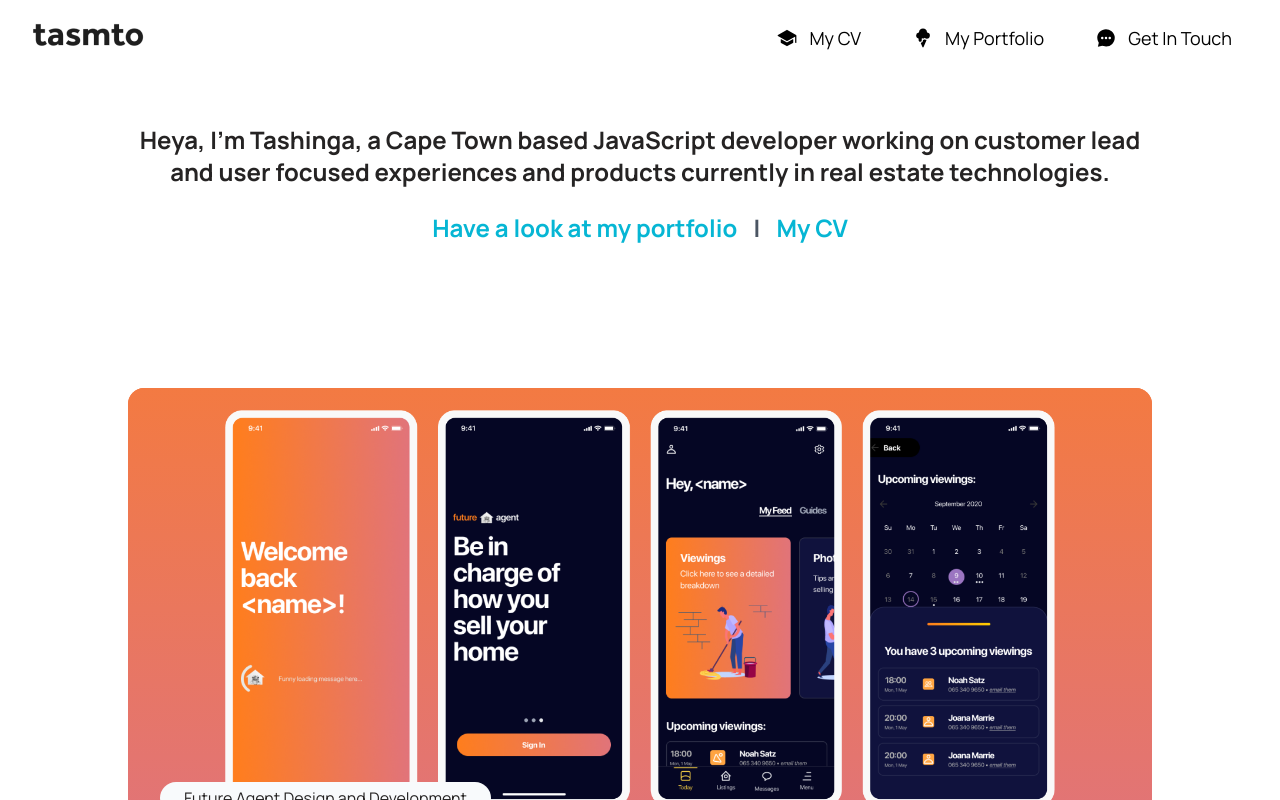
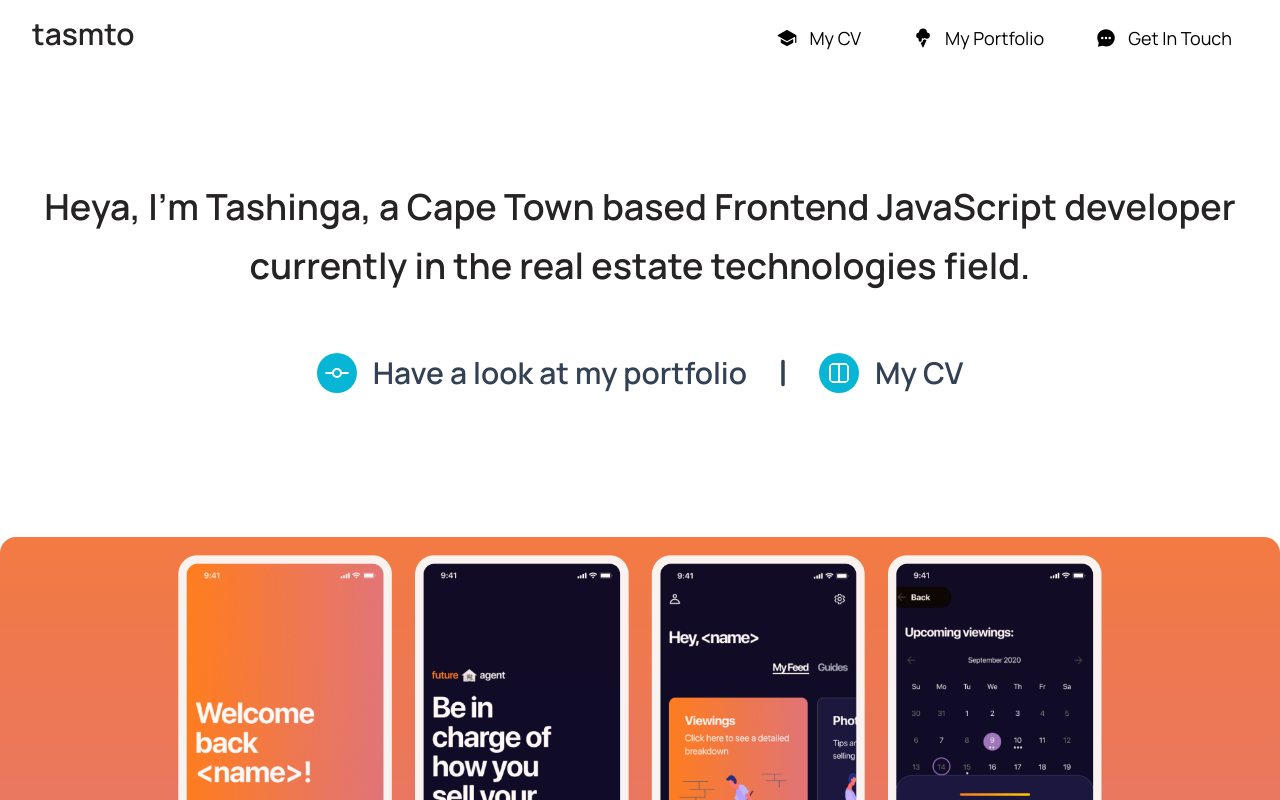
Before and after one commit to tasmto/portfolio, a React (Vite) app: page / in a window 1280 px wide. Shown: the top 800 px of the page. Built offline with nearby package versions, Linux system fonts and the light colour scheme.

Commit message:
animation

```diff
--- a/src/components/Navbar.tsx
+++ b/src/components/Navbar.tsx
@@ -1,4 +1,6 @@
 import React, { useState } from 'react';
+import { motion } from 'framer-motion';
+
 import LogoImage from '../assets/logo.png';
 import {
   IoSchool,
@@ -16,18 +18,32 @@ const Navbar = ({ sticky = true }) => {
    * @todo remove scrollbar on mobile menu
    */
 
+  const [logo, setLogo] = useState('tasmto');
+
   return (
-    <header
+    <motion.header
       className={`flex justify-between py-4  mx-4 sm:mx-8 2xl:mx-auto max-w-screen-2xl print:hidden ${
         sticky &&
         'sticky top-0 z-10 bg-slate-50/90 mx-0 sm:mx-0 px-4 sm:px-8 shadow pb-6'
       }`}
       style={{ backdropFilter: `${sticky && 'blur(5px)'} ` }}
+      transition={{ duration: 0.5, type: 'spring' }}
+      initial={{ opacity: 0, y: -5 }}
+      animate={{ opacity: [0, 1], y: [-5, 0] }}
     >
       <Link to='/'>
-        <h1>
-          <img src={LogoImage} alt='Tashinga Mtoko' />
-        </h1>
+        <motion.h1
+          className='text-3xl font-bold '
+          onMouseEnter={() => setLogo('tashinga mtoko')}
+          onMouseLeave={() => {
+            setLogo('');
+            setTimeout(() => {
+              setLogo('tasmto');
+            }, 0);
+          }}
+        >
+          {logo}
+        </motion.h1>
       </Link>
       <nav className='flex '>
         <button role='link' className='md:hidden' onClick={handleToggleMenu}>
@@ -97,7 +113,7 @@ const Navbar = ({ sticky = true }) => {
           </ul>
         </div>
       </nav>
-    </header>
+    </motion.header>
   );
 };
 
--- a/src/components/portfolio/PortfolioPieceCard.tsx
+++ b/src/components/portfolio/PortfolioPieceCard.tsx
@@ -58,9 +58,8 @@ const PortfolioPieceCard: React.FC<Props> = ({ data }) => {
 
   return (
     <motion.div
-      className='w-full h-full grid justify-items-center content-center relative'
+      className='w-full h-full grid justify-items-center content-center relative opacity-95 hover:opacity-100 transition-opacity '
       style={{
-        background: data.header.background || '#F9F9F9',
         transform: `skew(${pos[0] * 2}deg, ${pos[1] * 1.25}deg)`,
         transition: 'transform 250ms ease',
       }}
@@ -70,7 +69,7 @@ const PortfolioPieceCard: React.FC<Props> = ({ data }) => {
       onClick={handleClick}
     >
       <img
-        className='h-[90%] w-[90%] object-contain m-auto'
+        className='h-[85%] w-[85%] object-contain m-auto'
         src={data.header.url}
         alt=''
       />
--- a/src/pages/Home.tsx
+++ b/src/pages/Home.tsx
@@ -3,38 +3,104 @@ import { Link } from 'react-router-dom';
 import AboutExtract from '../components/AboutExtract';
 import PortfolioGrid from '../components/portfolio/PortfolioGrid';
 import { motion } from 'framer-motion';
+import { FiMinus, FiGitCommit, FiColumns } from 'react-icons/fi';
+import { useNavigate } from 'react-router-dom';
 
 const Home = () => {
+  const navigate = useNavigate();
+
   return (
-    <div className=' mx-4  sm:mx-8 lg:mx-auto max-w-screen-lg flex flex-col gap-[6rem]'>
-      <section className='text-center flex flex-col gap-6 pt-10 sm:py-12 '>
+    <div className=' mx-4  sm:mx-8 lg:mx-auto max-w-screen-xl flex flex-col gap-[6rem]'>
+      <section className='text-center flex flex-col gap-6 pt-14 sm:pt-[20vh] xl:pt-28 sm:pb-12 '>
         <motion.h1
-          className='text-2xl font-semibold'
-          transition={{ duration: 0.4 }}
-          initial={{ opacity: 0 }}
-          animate={{ opacity: [0, 1] }}
+          className='text-2xl font-semibold sm:text-3xl sm:leading-relaxed md:text-4xl md:leading-relaxed mb-6'
+          transition={{
+            duration: 0.75,
+            type: 'spring',
+            damping: 25,
+            stiffness: 50,
+          }}
+          initial={{ opacity: 0, y: -50 }}
+          animate={{ opacity: [0, 0.4, 1], y: [-50, 20, -10] }}
+          exit={{ opacity: 0, y: -50 }}
         >
-          Heya, I'm Tashinga, a Cape Town based JavaScript developer working on
-          customer lead and user focused experiences and products currently in
-          real estate technologies.
+          Heya, I'm Tashinga, a Cape Town based Frontend JavaScript developer
+          currently in the real estate technologies field.
         </motion.h1>
         <motion.h3
-          className='text-2xl font-semibold flex flex-wrap gap-4 justify-center'
-          transition={{ duration: 0.6 }}
+          className='text-3xl font-semibold flex flex-wrap gap-4 justify-center'
+          transition={{
+            duration: 0.6,
+            delay: 0.5,
+            type: 'spring',
+            damping: 25,
+            stiffness: 500,
+          }}
           initial={{ opacity: 0, y: 20 }}
-          animate={{ opacity: [0, 0, 1], y: [20, 20, 0] }}
+          animate={{ opacity: [0, 1], y: [20, 0] }}
         >
-          <Link to='/portfolio' className='text-cyan-500 hover:text-cyan-700'>
-            Have a look at my portfolio
-          </Link>
-          <span className='text-gray-600'>|</span>
-          <Link to='/resume' className='text-cyan-500 hover:text-cyan-700'>
-            My CV
-          </Link>
+          <motion.button
+            onClick={() => navigate('/portfolio')}
+            className='text-slate-700 hover:text-cyan-700 flex gap-4 items-center view-large'
+            transition={{
+              duration: 0.3,
+              delay: 0.5,
+              type: 'spring',
+              damping: 25,
+              stiffness: 500,
+            }}
+            initial={{ opacity: 0, y: 20 }}
+            animate={{ opacity: [0, 1], y: [20, 0] }}
+          >
+            <span>
+              <FiGitCommit className='w-10 h-10 bg-cyan-500 rounded-full text-white p-2' />
+            </span>
+            <span>Have a look at my portfolio</span>
+          </motion.button>
+
+          <motion.span
+            className='text-slate-700 '
+            transition={{
+              duration: 0.7,
+              delay: 1,
+              type: 'spring',
+              damping: 25,
+              stiffness: 500,
+            }}
+            initial={{ opacity: 0, rotate: 0 }}
+            animate={{ opacity: [0, 1], rotate: [0, 180, 270] }}
+          >
+            <FiMinus className='h-10 w-10 ' />
+          </motion.span>
+          <motion.button
+            onClick={() => navigate('/resume')}
+            className='text-slate-700 view-large hover:text-cyan-700 flex gap-4 items-center'
+            transition={{
+              duration: 0.9,
+              delay: 1.65,
+              type: 'spring',
+              damping: 25,
+              stiffness: 500,
+            }}
+            initial={{ opacity: 0, y: -20 }}
+            animate={{ opacity: [0, 1], y: [-20, 10, 0] }}
+          >
+            <span>
+              <FiColumns className='w-10 h-10 bg-cyan-500 rounded-full text-white p-2' />
+            </span>
+            <span>My CV</span>
+          </motion.button>
         </motion.h3>
       </section>
-      <PortfolioGrid />
-      <AboutExtract />
+      <motion.div
+        transition={{ duration: 2, delay: 2 }}
+        initial={{ opacity: 0, y: 100 }}
+        animate={{ opacity: [0, 1], y: [100, 0, 10, 0] }}
+      >
+        <PortfolioGrid />
+
+        <AboutExtract />
+      </motion.div>
     </div>
   );
 };
--- a/src/pages/PortfolioPiece.tsx
+++ b/src/pages/PortfolioPiece.tsx
@@ -11,7 +11,7 @@ const PortfolioPiece = () => {
   }, []);
   return (
     <>
-      <div className=' lg:mx-auto w-screen flex flex-col gap-[6rem]'>
+      <div className=' lg:mx-auto w-screen flex flex-col gap-[6rem] '>
         <div className=' overflow-hidden col-span-6 w-screen sm:h-[50vh] max-h-[30rem] lg:col-span-6 '>
           <img className='h-full w-full object-cover' src={Portfolio4} alt='' />
         </div>
--- a/src/pages/Resume.tsx
+++ b/src/pages/Resume.tsx
@@ -20,7 +20,7 @@ const Resume = () => {
       <section className='grid grid-cols-1 sm:grid-cols-2 print:grid-cols-2 col-span-1 gap-10 sm:gap-14'>
         <article className='grid gap-8 content-start'>
           <h2
-            className='text-2xl font-semibold sticky top-0 pl-10 translate-x-[-2.5rem]  py-4 bg-white/80 shadow rounded-2xl'
+            className='text-2xl font-semibold sticky z-50 top-0 pl-10 translate-x-[-2.5rem]  py-4 bg-white/80 shadow rounded-2xl'
             style={{ backdropFilter: 'blur(5px)' }}
           >
             Working Experience
@@ -230,7 +230,7 @@ const Resume = () => {
         <div className='grid gap-16 content-start'>
           <article className='grid gap-8'>
             <h2
-              className='text-2xl font-semibold sticky top-0 pl-10 translate-x-[-2.5rem]  py-4 bg-white/80 shadow rounded-2xl'
+              className='text-2xl font-semibold sticky z-50 top-0 pl-10 translate-x-[-2.5rem] py-4 bg-white/80 shadow rounded-2xl'
               style={{ backdropFilter: 'blur(5px)' }}
             >
               Contact Info
@@ -251,7 +251,7 @@ const Resume = () => {
           </article>
           <article className='grid gap-8'>
             <h2
-              className='text-2xl font-semibold sticky top-0 pl-10 translate-x-[-2.5rem]  py-4 bg-white/80 shadow rounded-2xl'
+              className='text-2xl font-semibold sticky z-50 top-0 pl-10 translate-x-[-2.5rem]  py-4 bg-white/80 shadow rounded-2xl'
               style={{ backdropFilter: 'blur(5px)' }}
             >
               Educational History
@@ -280,7 +280,7 @@ const Resume = () => {
           </article>
           <article className='grid gap-8'>
             <h2
-              className='text-2xl font-semibold sticky top-0 pl-10 translate-x-[-2.5rem]  py-4 bg-white/80 shadow rounded-2xl'
+              className='text-2xl font-semibold sticky z-50 top-0 pl-10 translate-x-[-2.5rem]  py-4 bg-white/80 shadow rounded-2xl'
               style={{ backdropFilter: 'blur(5px)' }}
             >
               Languages and Frameworks
@@ -294,7 +294,7 @@ const Resume = () => {
           </article>
           <article className='grid gap-8'>
             <h2
-              className='text-2xl font-semibold sticky top-0 pl-10 translate-x-[-2.5rem]  py-4 bg-white/80 shadow rounded-2xl'
+              className='text-2xl font-semibold sticky z-50 top-0 pl-10 translate-x-[-2.5rem]  py-4 bg-white/80 shadow rounded-2xl'
               style={{ backdropFilter: 'blur(5px)' }}
             >
               Technical and Software Skills
@@ -308,7 +308,7 @@ const Resume = () => {
           </article>
           <article className='grid gap-8 print:hidden'>
             <h2
-              className='text-2xl font-semibold sticky top-0 pl-10 translate-x-[-2.5rem]  py-4 bg-white/80 shadow rounded-2xl'
+              className='text-2xl font-semibold sticky z-50 top-0 pl-10 translate-x-[-2.5rem]  py-4 bg-white/80 shadow rounded-2xl'
               style={{ backdropFilter: 'blur(5px)' }}
             >
               My Favorite Projects
--- a/src/sass/main.scss
+++ b/src/sass/main.scss
@@ -1,4 +1,4 @@
-@import url('https://fonts.googleapis.com/css2?family=Manrope:wght@400;500;700&display=swap');
+@import url('https://fonts.googleapis.com/css2?family=Manrope:wght@400;500;600&display=swap');
 
 body {
   margin: 0;
@@ -6,35 +6,27 @@ body {
   -webkit-font-smoothing: antialiased;
   -moz-osx-font-smoothing: grayscale;
   color: #252323;
-  cursor: url("../assets/cursors/cursor.png"),
-    auto;
+  cursor: url('../assets/cursors/cursor.png'), auto;
 }
 
 a {
   &:hover {
-    cursor: url("../assets/cursors/cursor-view.png"),
-      auto;
+    cursor: url('../assets/cursors/cursor-view.png'), auto;
   }
 
   &:active {
-    cursor: url("../assets/cursors/cursor-view--active.png"),
-      auto;
+    cursor: url('../assets/cursors/cursor-view--active.png'), auto;
   }
 
   &.wave:hover {
-    cursor: url("../assets/cursors/cursor-wave.png"),
-      auto;
+    cursor: url('../assets/cursors/cursor-wave.png'), auto;
   }
 
   &.sup:hover {
-    cursor: url("../assets/cursors/cursor-sup.png"),
-      auto;
+    cursor: url('../assets/cursors/cursor-sup.png'), auto;
   }
-
-
 }
 
 .view-large {
-  cursor: url("../assets/cursors/cursor-view-large.png"),
-    auto;
+  cursor: url('../assets/cursors/cursor-view-large.png'), auto;
 }
```
Also changed, not shown: src/assets/cursors/cursor-view-large.png, src/favicon.svg.
